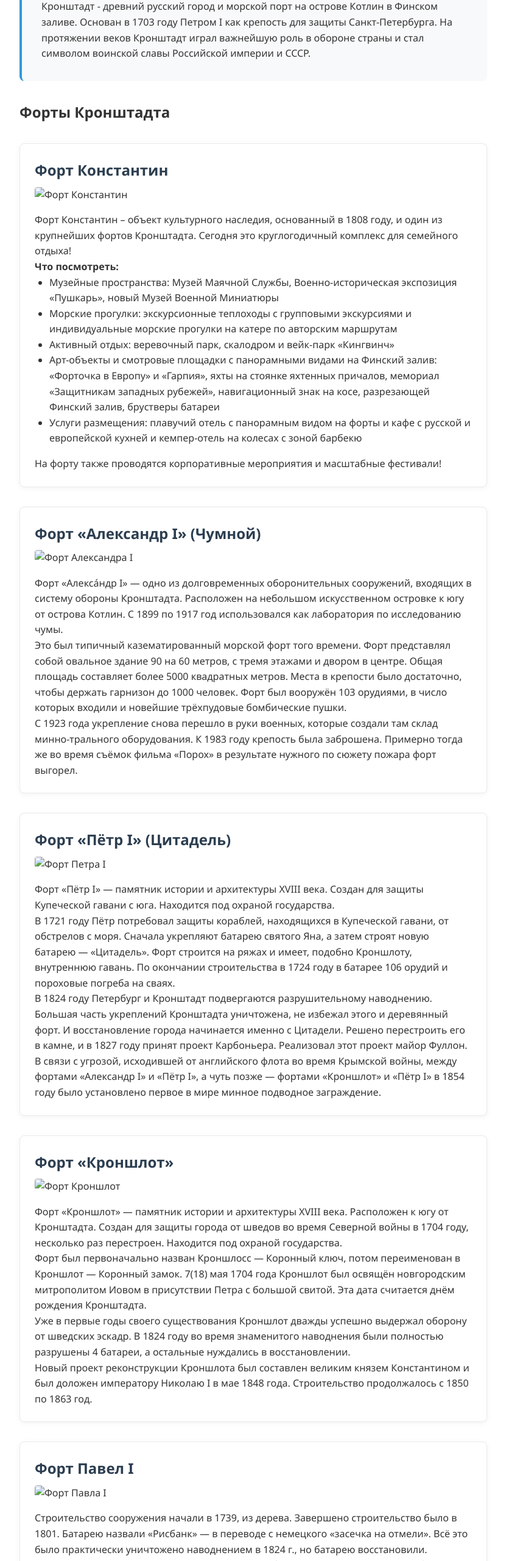
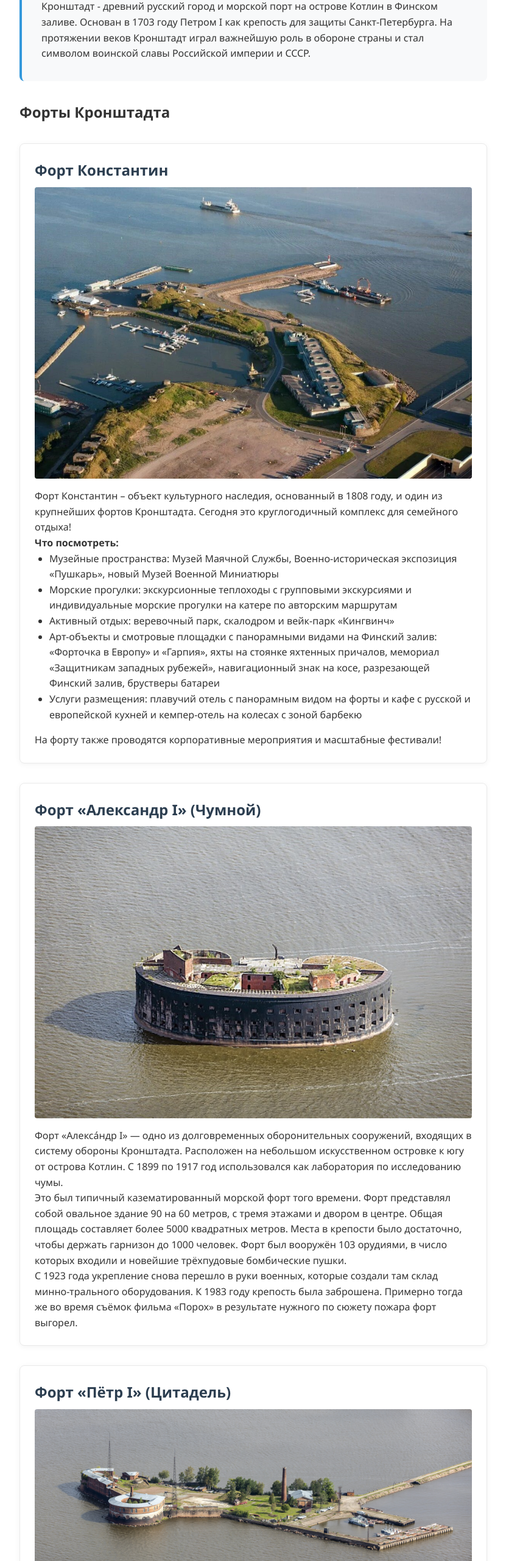
Before and after one commit to LEGENDbrospro/start_v_nayky, a plain HTML site: page index.html in a window 1280 px wide. Shown: the part 240-2800 px from the top of the page at 61% size, without its empty margins (224-1055 px from the left). Drawn offline with Linux system fonts and the light colour scheme.

Commit message:
**Исправлены пути к изображениям фортов**
- Обновлены пути к изображениям в `index.html`:
  - `images/fort-konstantin.jpg` → `Константин.jpg`
  - `images/fort-alexander-i.jpg` → `Александр.png`
  - `images/fort-peter-i.jpg` → `Петр_1.png`
  - `images/fort-kronshtot.jpg` → `Кроншлот.png`
  - `images/fort-pavel-i.jpg` → `Павел 1.jpg`
  - `images/fort-milyutin.jpg` → `Граф Милютин.jpg`
  - `images/lighthouse.jpg` → `Задний створный маяк.png`
- Удалено `images/` из `.gitignore`, так как файлы теперь находятся в корне проекта

Обновленные пути обеспечивают корректное отображение изображений в блоках с информацией о фортах.

```diff
--- a/index.html
+++ b/index.html
@@ -22,7 +22,7 @@
 
             <div class="fort-card">
                 <h3>Форт Константин</h3>
-                <img src="images/fort-konstantin.jpg" alt="Форт Константин" style="max-width: 100%; height: auto;">
+                <img src="Константин.jpg" alt="Форт Константин" style="max-width: 100%; height: auto;">
                 <p>Форт Константин – объект культурного наследия, основанный в 1808 году, и один из крупнейших фортов Кронштадта. Сегодня это круглогодичный комплекс для семейного отдыха!</p>
                 <p><strong>Что посмотреть:</strong></p>
                 <ul>
@@ -37,7 +37,7 @@
 
             <div class="fort-card">
                 <h3>Форт «Александр I» (Чумной)</h3>
-                <img src="images/fort-alexander-i.jpg" alt="Форт Александра I" style="max-width: 100%; height: auto;">
+                <img src="Александр.png" alt="Форт Александра I" style="max-width: 100%; height: auto;">
                 <p>Форт «Алекса́ндр I» — одно из долговременных оборонительных сооружений, входящих в систему обороны Кронштадта. Расположен на небольшом искусственном островке к югу от острова Котлин. С 1899 по 1917 год использовался как лаборатория по исследованию чумы.</p>
                 <p>Это был типичный казематированный морской форт того времени. Форт представлял собой овальное здание 90 на 60 метров, с тремя этажами и двором в центре. Общая площадь составляет более 5000 квадратных метров. Места в крепости было достаточно, чтобы держать гарнизон до 1000 человек. Форт был вооружён 103 орудиями, в число которых входили и новейшие трёхпудовые бомбические пушки.</p>
                 <p>С 1923 года укрепление снова перешло в руки военных, которые создали там склад минно-трального оборудования. К 1983 году крепость была заброшена. Примерно тогда же во время съёмок фильма «Порох» в результате нужного по сюжету пожара форт выгорел.</p>
@@ -45,7 +45,7 @@
 
             <div class="fort-card">
                 <h3>Форт «Пётр I» (Цитадель)</h3>
-                <img src="images/fort-peter-i.jpg" alt="Форт Петра I" style="max-width: 100%; height: auto;">
+                <img src="Петр_1.png" alt="Форт Петра I" style="max-width: 100%; height: auto;">
                 <p>Форт «Пётр I» — памятник истории и архитектуры XVIII века. Создан для защиты Купеческой гавани с юга. Находится под охраной государства.</p>
                 <p>В 1721 году Пётр потребовал защиты кораблей, находящихся в Купеческой гавани, от обстрелов с моря. Сначала укрепляют батарею святого Яна, а затем строят новую батарею — «Цитадель». Форт строится на ряжах и имеет, подобно Кроншлоту, внутреннюю гавань. По окончании строительства в 1724 году в батарее 106 орудий и пороховые погреба на сваях.</p>
                 <p>В 1824 году Петербург и Кронштадт подвергаются разрушительному наводнению. Большая часть укреплений Кронштадта уничтожена, не избежал этого и деревянный форт. И восстановление города начинается именно с Цитадели. Решено перестроить его в камне, и в 1827 году принят проект Карбоньера. Реализовал этот проект майор Фуллон.</p>
@@ -54,7 +54,7 @@
 
             <div class="fort-card">
                 <h3>Форт «Кроншлот»</h3>
-                <img src="images/fort-kronshtot.jpg" alt="Форт Кроншлот" style="max-width: 100%; height: auto;">
+                <img src="Кроншлот.png" alt="Форт Кроншлот" style="max-width: 100%; height: auto;">
                 <p>Форт «Кроншлот» — памятник истории и архитектуры XVIII века. Расположен к югу от Кронштадта. Создан для защиты города от шведов во время Северной войны в 1704 году, несколько раз перестроен. Находится под охраной государства.</p>
                 <p>Форт был первоначально назван Кроншлосс — Коронный ключ, потом переименован в Кроншлот — Коронный замок. 7(18) мая 1704 года Кроншлот был освящён новгородским митрополитом Иовом в присутствии Петра с большой свитой. Эта дата считается днём рождения Кронштадта.</p>
                 <p>Уже в первые годы своего существования Кроншлот дважды успешно выдержал оборону от шведских эскадр. В 1824 году во время знаменитого наводнения были полностью разрушены 4 батареи, а остальные нуждались в восстановлении.</p>
@@ -63,7 +63,7 @@
 
             <div class="fort-card">
                 <h3>Форт Павел I</h3>
-                <img src="images/fort-pavel-i.jpg" alt="Форт Павла I" style="max-width: 100%; height: auto;">
+                <img src="Павел 1.jpg" alt="Форт Павла I" style="max-width: 100%; height: auto;">
                 <p>Строительство сооружения начали в 1739, из дерева. Завершено строительство было в 1801. Батарею назвали «Рисбанк» — в переводе с немецкого «засечка на отмели». Всё это было практически уничтожено наводнением в 1824 г., но батарею восстановили.</p>
                 <p>В 1844 году, при Николае I, по проекту Дестрема, форт перестроили, используя бетон, кирпич и гранит. В 1854 форт получил имя отца императора — «Павел I». Между фортами «Павел» и «Александр» впервые в мире было установлено минное заграждение.</p>
                 <p>В 1923 году произошёл трагический взрыв на форте, вызванный неосторожным обращением с боеприпасами. Форт был практически полностью уничтожен, сохранился только фрагмент стены, где во время блокады Ленинграда размещались несколько дальнобойных орудий.</p>
@@ -71,7 +71,7 @@
 
             <div class="fort-card">
                 <h3>Форт «Граф Милютин»</h3>
-                <img src="images/fort-milyutin.jpg" alt="Форт Граф Милютин" style="max-width: 100%; height: auto;">
+                <img src="Граф Милютин.jpg" alt="Форт Граф Милютин" style="max-width: 100%; height: auto;">
                 <p>Форт «Граф Милютин» (Третья Южная батарея) располагается к югу от главного фарватера, ведущего в Санкт-Петербург и был одним из самых передовых и современных в составе Кронштадтской крепости.</p>
                 <p>Первоначальные наименования форта – Третья Южная, затем - Башенная батарея. Современное название было дано императором Александром II в 1880 г. в честь Дмитрия Алексеевича Милютина, Военного министра Российской империи.</p>
                 <p>Форт представляет собой искусственный остров, построенный на ряжах со свайным укреплением. В межвоенное время форт довооружался зенитными и противодесантными артиллерийскими системами.</p>
@@ -80,7 +80,7 @@
 
             <div class="fort-card">
                 <h3>Задний створный маяк Морского канала</h3>
-                <img src="images/lighthouse.jpg" alt="Задний створный маяк" style="max-width: 100%; height: auto;">
+                <img src="Задний створный маяк.png" alt="Задний створный маяк" style="max-width: 100%; height: auto;">
                 <p>Задний створный маяк Морского канала Кронштадта. Высота конструкции от основания 41 метр, высота огня над уровнем моря 40 метров, дальность видимости 13 миль. Был построен на искусственном островке между фортом Рисбанк и Кроншлотом в 1894 году, перестроен в 1914.</p>
                 <p>Маяк полностью автономен, поэтому ни внутри него, ни рядом с ним нет помещения для смотрителя. Внутри он разделен на несколько этажей, через которые проходит винтовая лестница. Интересна цветовая гамма: стены покрашены в синий цвет, а лестница в красный.</p>
                 <p>Маяк иногда называют Пьяным, за небольшую схожесть с Пизанской башней: Задний створный маяк слегка накренён вбок. Внутрь маяка проход закрыт. Летом к нему можно подобраться лишь на катере, а зимой, когда образуется лёд, можно добраться пешком.</p>
```
Also changed, not shown: 1 other file.
